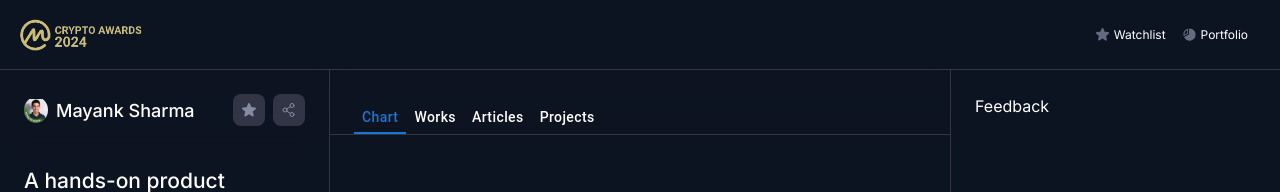
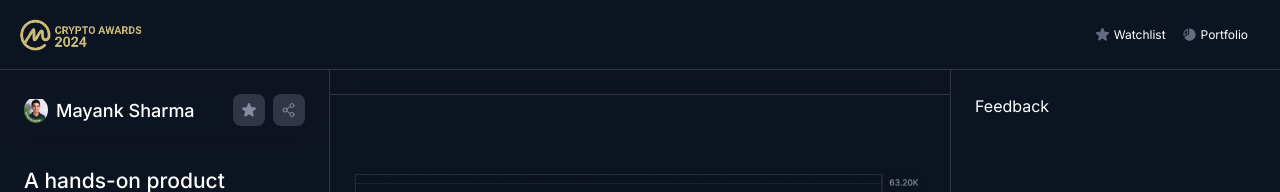
Before and after one commit to Tomatetz/mayank-page, a React (Create React App) app: page / in a window 1280 px wide. Shown: the top 192 px of the page. Built offline with nearby package versions, Linux system fonts and the light colour scheme; no server answers.

Commit message:
remove mui

```diff
--- a/package.json
+++ b/package.json
@@ -3,10 +3,6 @@
   "version": "0.1.0",
   "private": true,
   "dependencies": {
-    "@emotion/react": "^11.11.4",
-    "@emotion/styled": "^11.11.0",
-    "@mui/material": "^5.15.11",
-    "@mui/styled-engine-sc": "^6.0.0-alpha.17",
     "@phosphor-icons/react": "phosphor-icons/react",
     "axios": "^1.6.7",
     "bootstrap": "^5.3.3",
--- a/src/components/HomePage/Projects/projects.styled.js
+++ b/src/components/HomePage/Projects/projects.styled.js
@@ -31,6 +31,11 @@ export const ProjectItemStyled = styled.div`
   display: flex;
   flex-direction: column;
   gap: 16px;
+  &:hover {
+    ${ProjectItemTitle} {
+      text-decoration: underline;
+    }
+  }
 `;
 export const ImageWrapper = styled.div`
   padding: 33%;
--- a/src/components/HomePage/Tabs/Tabs.jsx
+++ b/src/components/HomePage/Tabs/Tabs.jsx
@@ -1,6 +1,5 @@
 import { useContext } from 'react';
 import { HomePageContext } from '../HomePageContext';
-import { Tabs as MuiTabs, Tab } from '@mui/material';
 import { TabsContainer } from './tabs.styled';
 
 const sx = {
@@ -19,7 +18,7 @@ export const Tabs = () => {
   const { currentTab, setCurrentTab, currentTabRef } = useContext(HomePageContext);
   return (
     <TabsContainer>
-      <MuiTabs
+      {/* <MuiTabs
         value={currentTab}
         onChange={(e, value) => {
           currentTabRef.current = value;
@@ -31,7 +30,7 @@ export const Tabs = () => {
         <Tab label="Works" sx={sx} {...a11yProps(1)} value="works" disableRipple />
         <Tab label="Articles" sx={sx} {...a11yProps(2)} value="articles" disableRipple />
         <Tab label="Projects" sx={sx} {...a11yProps(3)} value="projects" disableRipple />
-      </MuiTabs>
+      </MuiTabs> */}
     </TabsContainer>
   );
 };
```
